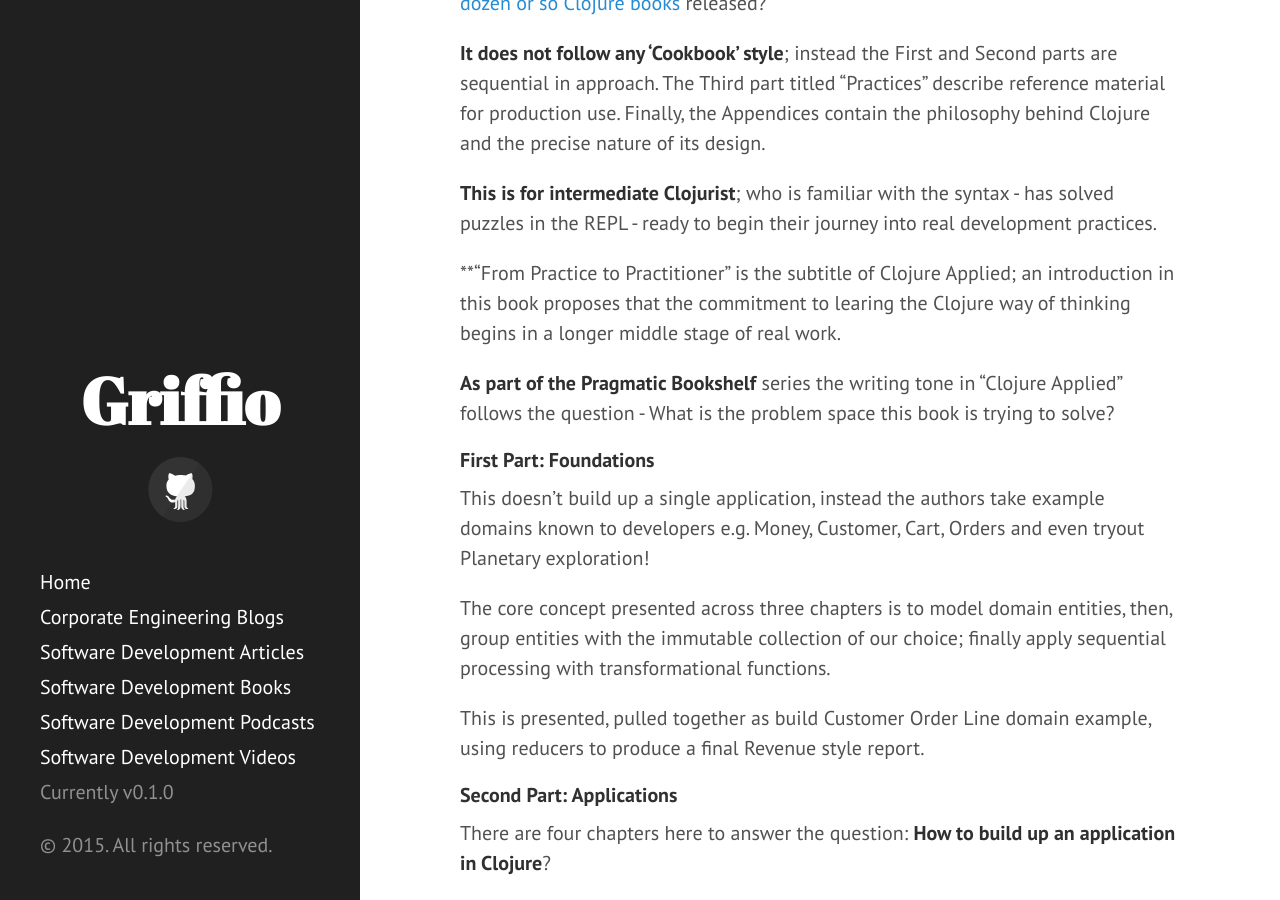
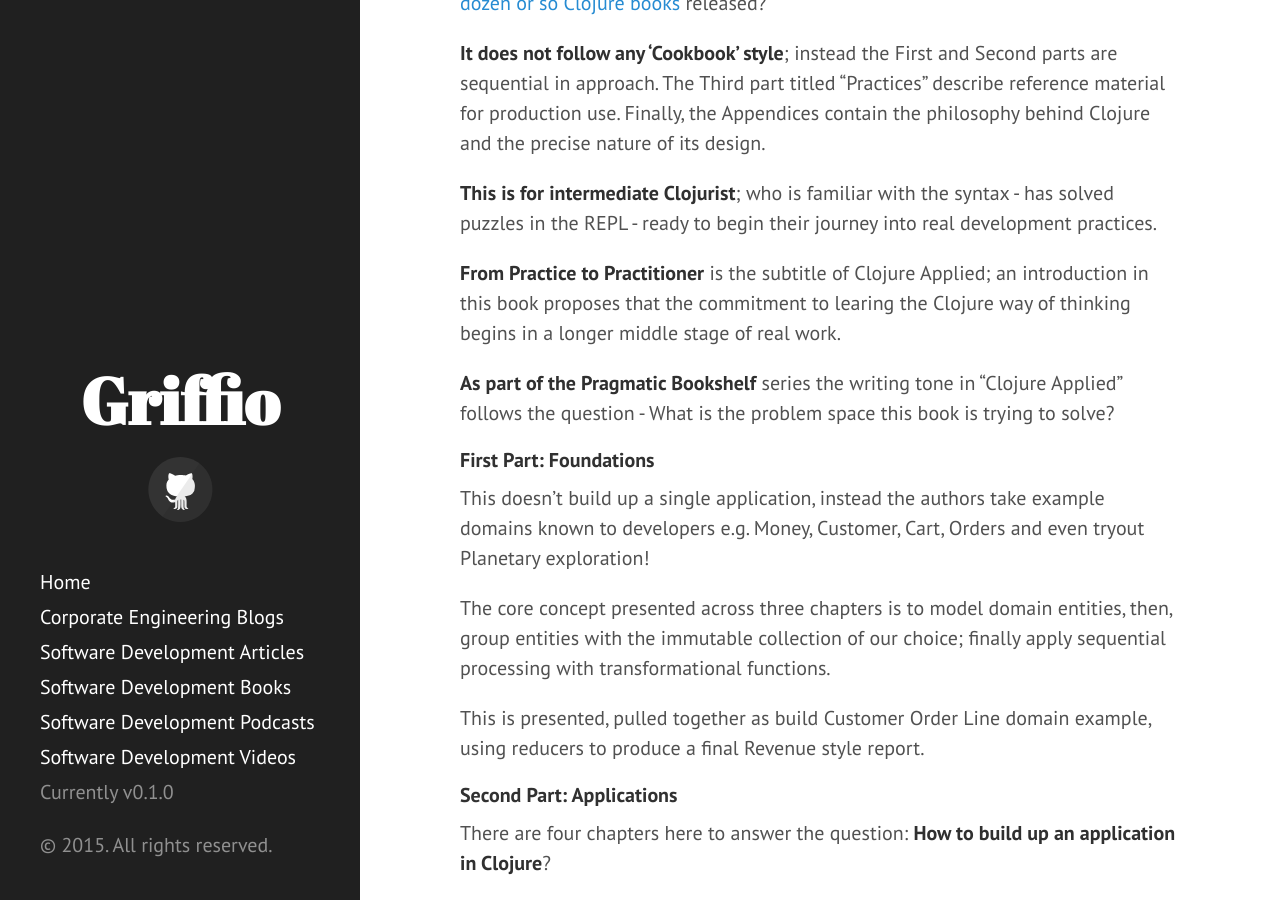
Before and after one commit to griffio/griffio.github.io, a Jekyll site: the page built from _posts/2015-09-18-Clojure-Applied-Review.md, in a window 1280 px wide and 900 px high, scrolled down 1223 px. Built offline with Jekyll 4.4.1, drawn with Linux system fonts in a browser that asks for light colours; nearby versions of some CDN libraries.

```diff
--- a/_posts/2015-09-18-Clojure-Applied-Review.md
+++ b/_posts/2015-09-18-Clojure-Applied-Review.md
@@ -26,7 +26,7 @@ Since I am moving on from [Living Clojure](https://griffio.github.io/review/2015
 
 **This is for intermediate Clojurist**; who is familiar with the syntax - has solved puzzles in the REPL - ready to begin their journey into real development practices.
 
-**"From Practice to Practitioner" is the subtitle of Clojure Applied; an introduction in this book proposes that the commitment to learing the Clojure way of thinking begins in a longer middle stage of real work.
+**From Practice to Practitioner** is the subtitle of Clojure Applied; an introduction in this book proposes that the commitment to learing the Clojure way of thinking begins in a longer middle stage of real work.
 
 **As part of the Pragmatic Bookshelf** series the writing tone in “Clojure Applied” follows the question - What is the problem space this book is trying to solve?
 
```
